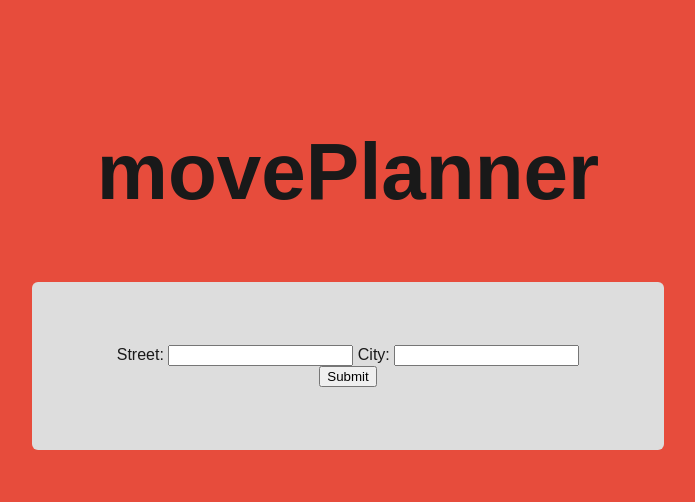
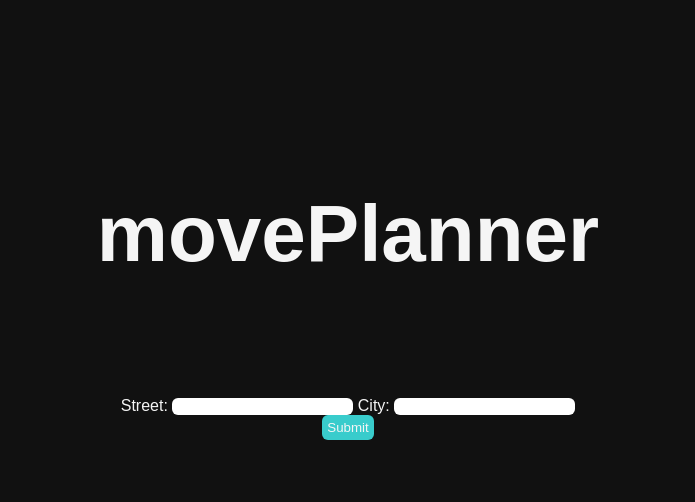
Before and after one commit to JordanWCotton/movePlanner, a PHP site: page /index.html in a window 1280 px wide. Shown: the top 502 px of the page, without its empty margins (292-987 px from the left). Run offline with PHP 8.4, Linux system fonts and the light colour scheme; some libraries are stand-ins or nearby versions; some web fonts are replaced.

Commit message:
Update app layout and styling

```diff
--- a/css/style.css
+++ b/css/style.css
@@ -6,12 +6,12 @@
 }
 
 body {
-    background-color: #E74C3C;
-    color: #191919;
+    background-color: #111111;
+    color: #F5F5F5;
 }
 
 a:link, a:visited, a:hover, a:active {
-    color: #191919;
+    color: #F5F5F5;
 }
 
 #app-name {
@@ -20,21 +20,19 @@ a:link, a:visited, a:hover, a:active {
 
 #city-selection {
     margin: auto;
-    margin-top: 10%;
+    padding-top: 10%;
     text-align: center;
 }
 
 #form-container {
-    background-color: #DDDDDD;
     width: 40%;
     margin: auto;
-    margin-top: 5%;
+    margin-top: 3%;
     padding: 5%;
-    border-radius: 6px;
 }
 
 #loading-text {
-    margin-top: 15%;
+    padding-top: 15%;
     text-align: center;
     display: none;
 }
@@ -68,11 +66,6 @@ a:link, a:visited, a:hover, a:active {
     margin-bottom: 8%;
 }
 
-#wikipedia-header {
-    background-color: #DDDDDD;
-    border-radius: 6px;
-}
-
 #wikipedia-links li {
     list-style: none;
     margin-bottom: 1%;
@@ -85,11 +78,6 @@ a:link, a:visited, a:hover, a:active {
     margin-bottom: 8%;
 }
 
-#nytimes-header {
-    background-color: #DDDDDD;
-    border-radius: 6px;
-}
-
 .article-list {
     margin: 0;
     padding: 0;
@@ -98,10 +86,24 @@ a:link, a:visited, a:hover, a:active {
 .article {
     list-style-type: none;
     padding: 10px;
-    border-top: 3px solid #95A5A6;
+    border-top: 3px solid #39CCCC;
 }
+
 .article:first-child {
     border-top:none;
+}
+
+#submit-btn {
+    border-radius: 6px;
+    border: none;
+    background-color: #39CCCC;
+    padding: 1%;
+    color: #F5F5F5;
+}
+
+input {
+    border-radius: 6px;
+    border: none;
 }
 
 @media only screen and (max-width: 750px) {
--- a/scripts/script.js
+++ b/scripts/script.js
@@ -2,9 +2,9 @@ function loadData () {
     $('#wikipedia-links').text("");
     $('#nytimes-articles').text("");
 
-    const wikiApiUserAgent = '';
-    const streetviewApiKey = '';
-    const nytApiKey = '';
+    const wikiApiUserAgent = 'movePlanner app owner=Jordancotton55@gmail.com';
+    const streetviewApiKey = 'AIzaSyDvQ5FPpmtyOyIqNnGja06oSyM_IArKJRM';
+    const nytApiKey = '0676b86673ca4398aecffa11ba10f626';
 
     /* Google Maps Streeview API section */
     /* -------------------------------- */
@@ -81,3 +81,9 @@ return false;
 }
 
 $('#submit-btn').click(loadData);
+$('#form-container').keypress((e)=> {
+  if (e.which == 13) {
+    loadData();
+    console.log('Called');
+  }
+});
```
